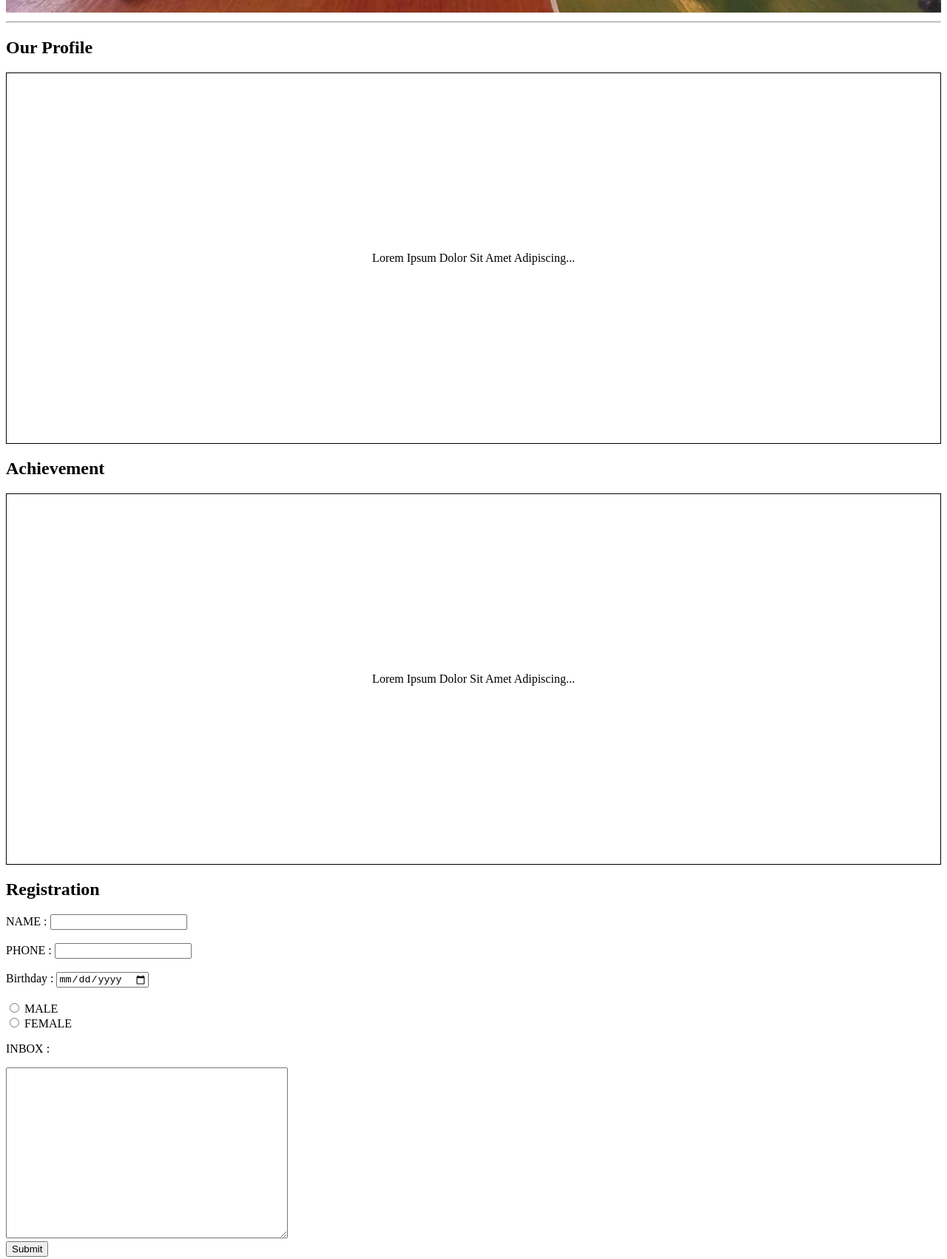
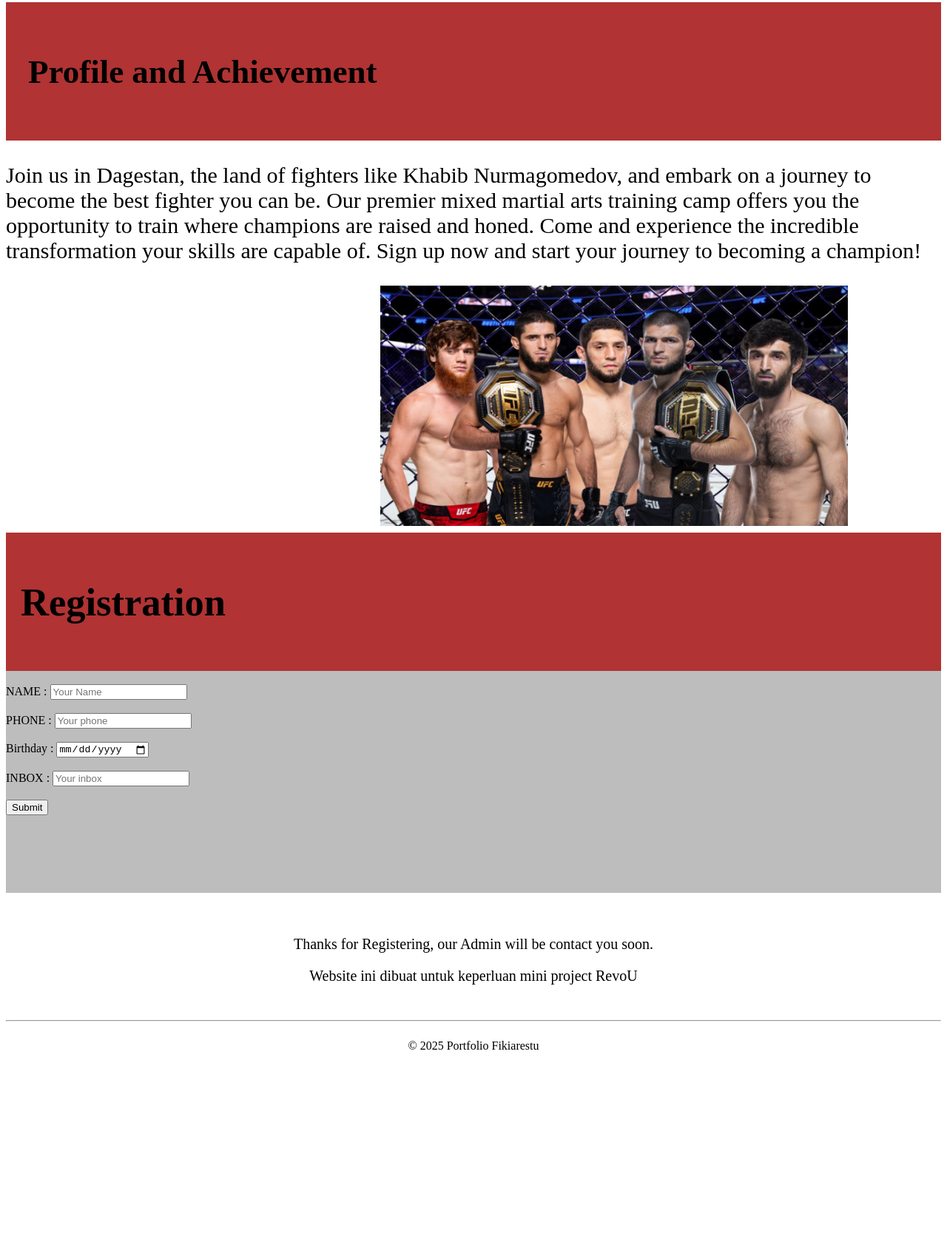
Before and after one commit to revou-fundamental-course/03-mar-25-Fikiarestu, a plain HTML site: page index.html in a window 1280 px wide. Shown: the part 1045-2747 px from the top of the page at 74% size. After the commit the page ends 2492 px from the top, so only its background shows below. Drawn offline with Linux system fonts and the light colour scheme.

Commit message:
final update

```diff
--- a/css/style.css
+++ b/css/style.css
@@ -1,4 +1,4 @@
-/* Ini file css */
+/* HEADER */
 
 .main-header {
     display: flex;
@@ -11,6 +11,8 @@
     width: 100px;
     height: 100px;
 }
+
+/* HEAD CONTENT */
 
 .head-content {
     background-color: rgb(177, 51, 51);
@@ -35,32 +37,57 @@ nav>a:hover {
 }
 
 
-.head-img {
+.banner-img {
+    width: 100%;
     height: 100%;
-    width: 100%;
 }
 
-.our-profile-content {
-    border: 1px solid;
+/* PROFILE AND ACHIEVEMENT */
+
+.profile-head {
+   background-color: rgb(177, 51, 51);
+   padding: 30px;
+   font-size: 30px;
+}
+
+.profile-achievement {
     height: 500px;
+    font-size: 30px;
+}
+
+.profile-img {
+    width: 50%;
+    height: 65%;
+    margin-left: 40%;
+
+}
+
+/* REGISTRATION */
+
+.registration {
+    display: flex;
+    padding: 20px;
+    font-size: 35px;
+    background-color: rgb(177, 51, 51);
+}
+
+.registration-content {
+    border: none;
+    height: 300px;
+    background-color: rgb(189, 189, 189);
+}
+
+.registration-end {
+    padding: 20px;
+    align-content: center;
+    text-align: center;
+    font-size: 20px;
+}
+
+
+/* FOOTER */
+
+.footer {
     align-content: center;
     text-align: center;
 }
-
-.achievement-content {
-    border: 1px solid;
-    height: 500px;
-    align-content: center;
-    text-align: center;
-}
-
-.message-us-content {
-    border: 1px solid;
-    height: 500px;
-    align-content: center;
-    text-align: center;
-}
-
-footer {
-    text-align: center;
-}
--- a/index.html
+++ b/index.html
@@ -26,14 +26,13 @@
 
     <!-- NAVIGATION -->
         <nav>
-            <a href="#Home">Home</a>
-            <a href="#our-profile">Our Profile</a>
-            <a href="#achievement">Achievement</a>
-            <a href="#Registration">Registration</a>
+            <a href="#home">Home</a>
+            <a href="#profile-achievement">Profile and Achievement</a>
+            <a href="#registration-content">Registration</a>
         </nav>
         </header>
 
-    <hr>
+
 
     <!-- MAIN CONTENT -->
 
@@ -49,74 +48,63 @@
     <!-- BANNER AUTO SLIDE -->
             <div class="banner-img">
                 <a href="https://www.youtube.com/watch?v=4rl-dmqIWE8" class="a-content">
-                    <img src="home-img.jpg" class="head-img">
+                    <img src="home-img.jpg" class="banner-img">
                 </a>
             </div>
         </section>
 
-    <hr />
-
     <!-- OUR PROFILE -->
-        <section id="our-profile">
+        <section id="profile-achievement">
             <header>
-                <h1>Our Profile</h1>
+                <div class="profile-head">
+                <h1>Profile and Achievement</h1>
+                </div>
             </header>
 
     <!-- OUR PROFILE CONTENT -->
-            <div class="our-profile-content">
-                <p>Lorem Ipsum Dolor Sit Amet Adipiscing...</p>
-            </div>
-        </section>
-
-    <!-- ACHIEVEMENT -->
-        <section id="achievement">
-            <header>
-                <h1>Achievement</h1>
-            </header>
-
-    <!-- ACHIEVEMENT CONTENT -->
-            <div class="achievement-content">
-                <p>Lorem Ipsum Dolor Sit Amet Adipiscing...</p>
+            <div class="profile-achievement">
+                <p>Join us in Dagestan, the land of fighters like Khabib Nurmagomedov,
+                and embark on a journey to become the best fighter you can be.
+                Our premier mixed martial arts training camp offers you the opportunity to train where champions are raised and honed.
+                Come and experience the incredible transformation your skills are capable of.
+                Sign up now and start your journey to becoming a champion!</p>
+                <img src="khabib.jpg" class="profile-img">
             </div>
         </section>
 
     <!-- REGISTRATION -->
-        <section id="Registration">
+        <section id="registration-content">
             <header>
+                <div class="registration">
                     <h1>Registration</h1>
+                </div>
     <!-- REGISTRATION CONTENT -->
-                <form>
-                    <label for="fname">NAME :</label>
-                        <input type="text" id="fname" name="fname" value="">
+                <div class="registration-content">
+                <form action="proses.php" method="post">
+                    <br>
+                        <label for="name-input">NAME :</label>
+                            <input type="text" id="name-input" name="name" placeholder="Your Name" required>
                                 <br><br>
-
-                    <label for="phone">PHONE :</label>
-                        <input type="phone" id="phone" phone="phone" value="">
+                        <label for="phone-input">PHONE :</label>
+                            <input type="phone" id="phone-input" name="phone" placeholder="Your phone" required>
                                 <br><br>
-
                         <label for="birthday">Birthday :</label>
-                        <input type="date" id="birthday" name="birthday">
+                            <input type="date" id="date-input" name="birthday" placeholder="Youy birthday" required>
                                 <br><br>
-
-                    <input type="radio" id="male" name="fav_language" value="MALE">
-                        <label for="male">MALE</label>
-                            <br>
-
-                    <input type="radio" id="female" name="fav_language" value="FEMALE">
-                        <label for="female">FEMALE</label>
-
-                    <p>INBOX :</p>
-                        <textarea name="message" rows="15" cols="45"></textarea>
-                            <br>
-
-                    <input type="submit" value="Submit">
+                        <label for="inbox">INBOX :</label>
+                            <input type="inbox" id="inbox-input" name="inbox" placeholder="Your inbox" required>
+                                <br><br>
+                        <button type="button" onclick="validateform()">Submit</button>
                 </form>
+                </div>
             </header>
         <br>
 
     <!-- REGISTRATION END -->
-            <div class="Registration-end">
+            <div class="registration-end">
                 <p>Thanks for Registering, our Admin will be contact you soon.</p>
+                <p>Website ini dibuat untuk keperluan mini project RevoU</p>
+                </p>
             </div>
         </section>
 
@@ -124,8 +112,11 @@
 
     <!-- FOOTER -->
         <footer>
+            <div class="footer">
                 <p>&copy; 2025 Portfolio Fikiarestu</p>
+            </div>
         </footer>
+        <script src="js\script.js"></script>
     </body>
 
 </html>
--- a/js/script.js
+++ b/js/script.js
@@ -1 +1,26 @@
 // Ini file javascript
+
+console.log('Javascript is working');
+
+function validateform() {
+    // Get value from input
+    const nameInput = document.getElementById('name-input');
+    console.log(nameInput.value);
+
+    const phoneInput = document.getElementById('phone-input');
+    console.log(phoneInput.value);
+
+    let birthdayInput = document.getElementById('date-input');
+    console.log(birthdayInput.value);
+
+    let inboxInput = document.getElementById('inbox-input');
+    console.log(inboxInput.value);
+
+
+    // Check is input is empty
+    if (nameInput.value == '') {
+        alert('Name must be filled out !!!');
+    }
+
+
+}
```
Also changed, not shown: khabib.jpg (added). Lines whose indentation alone changed are shown as unchanged.
